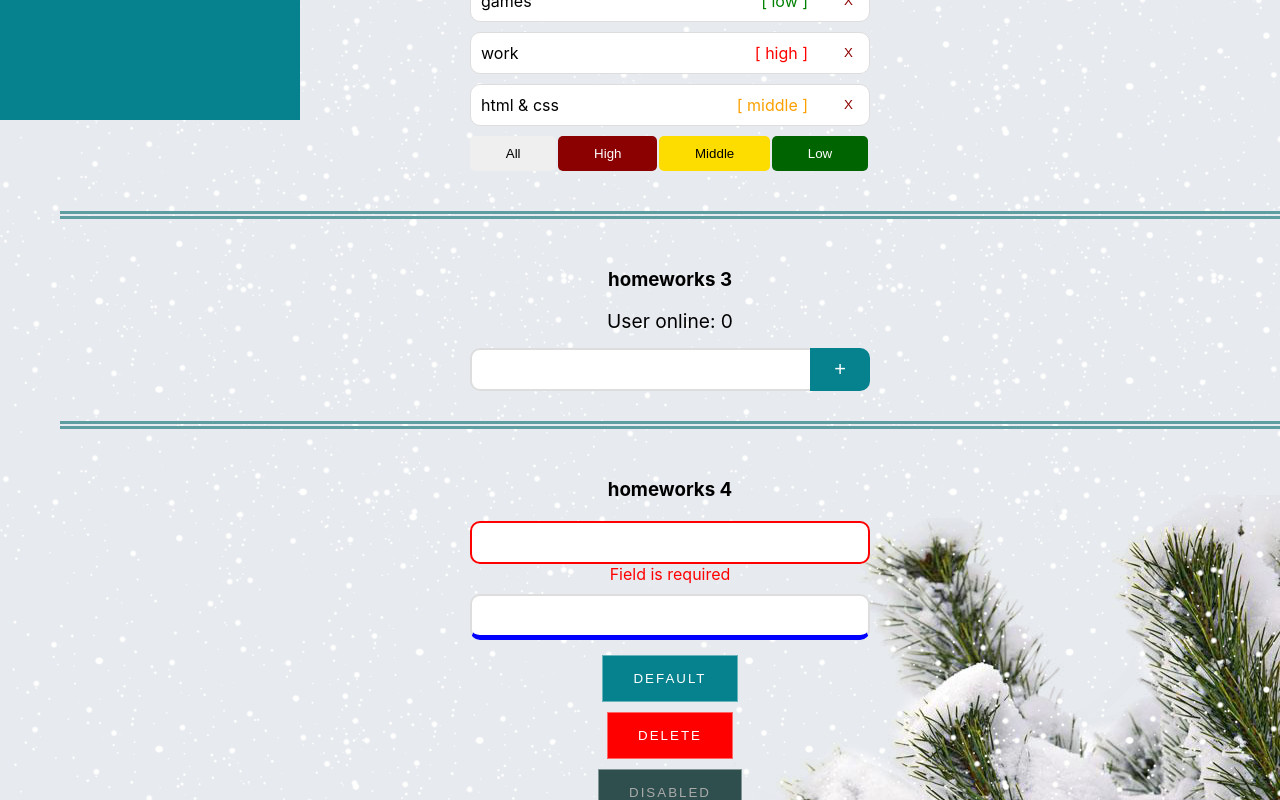
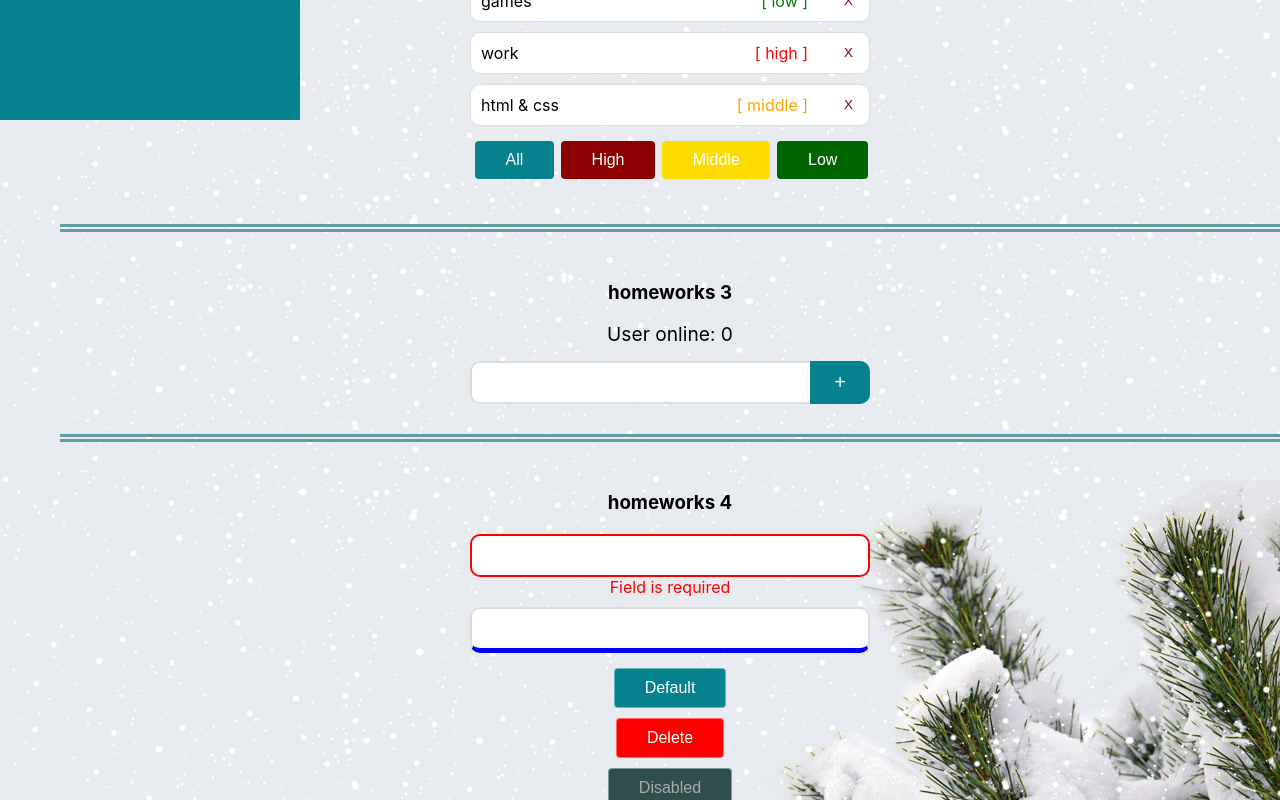
Before and after one commit to KatrinaNov/react-homeworks-incubator, a React (Create React App) app: page /#/pre-junior in a window 1280 px wide. Shown: the part 680-1480 px from the top of the page. Built offline with nearby package versions, Linux system fonts and the light colour scheme.

Commit message:
refact 02.

```diff
--- a/src/p2-homeworks/h2/Affairs.module.css
+++ b/src/p2-homeworks/h2/Affairs.module.css
@@ -32,10 +32,7 @@
 .buttons button {
     flex-grow: 1;
     padding: 10px;
-    border-radius: 5px;
-    outline: none;
     border: none;
-    cursor: pointer;
     margin-right: 2px;
 }
 .buttons button:nth-child(2) {
--- a/src/p2-homeworks/h2/Affairs.tsx
+++ b/src/p2-homeworks/h2/Affairs.tsx
@@ -2,6 +2,7 @@ import React from 'react'
 import Affair from './Affair'
 import {AffairType, FilterType} from './HW2'
 import s from "./Affairs.module.css"
+import SuperButton from "../h4/common/c2-SuperButton/SuperButton";
 
 type AffairsPropsType = { // need to fix any
   data: Array<AffairType>
@@ -35,10 +36,13 @@ function Affairs(props: AffairsPropsType) {
     <div>
       {mappedAffairs}
       <div className={s.buttons}>
-        <button onClick={setAll}>All</button>
-        <button onClick={setHigh}>High</button>
-        <button onClick={setMiddle}>Middle</button>
-        <button onClick={setLow}>Low</button>
+        <SuperButton onClick={setAll}>All</SuperButton>
+        <SuperButton onClick={setHigh}>High</SuperButton>
+        <SuperButton onClick={setMiddle}>Middle</SuperButton>
+        <SuperButton onClick={setLow}>Low</SuperButton>
+        {/*<button onClick={setHigh}>High</button>*/}
+        {/*<button onClick={setMiddle}>Middle</button>*/}
+        {/*<button onClick={setLow}>Low</button>*/}
       </div>
     </div>
   )
--- a/src/p2-homeworks/h2/HW2.tsx
+++ b/src/p2-homeworks/h2/HW2.tsx
@@ -46,7 +46,6 @@ function HW2() {
         data={filteredAffairs}
         setFilter={setFilter}
         deleteAffairCallback={deleteAffairCallback}
-
       />
 
       {/*для личного творчества, могу проверить*/}
--- a/src/p2-homeworks/h4/common/c2-SuperButton/SuperButton.module.css
+++ b/src/p2-homeworks/h4/common/c2-SuperButton/SuperButton.module.css
@@ -1,14 +1,16 @@
 .default {
+    outline: none;
     text-decoration: none;
     display: inline-block;
-    padding: 15px 30px;
+    padding: 10px 30px;
+    font-size: 16px;
     margin: 5px;
     position: relative;
     color: white;
     border: 1px solid rgba(255, 255, 255, .4);
+    border-radius: 4px;
     background: #05828e;
-    text-transform: uppercase;
-    letter-spacing: 2px;
+    text-transform: capitalize;
     cursor: pointer;
     transition: box-shadow 0.5s;
 }
@@ -19,6 +21,7 @@
     height: 0;
     opacity: 0;
     box-sizing: border-box;
+    border-radius: 4px;
 }
 .default:before {
     bottom: 0;
```
